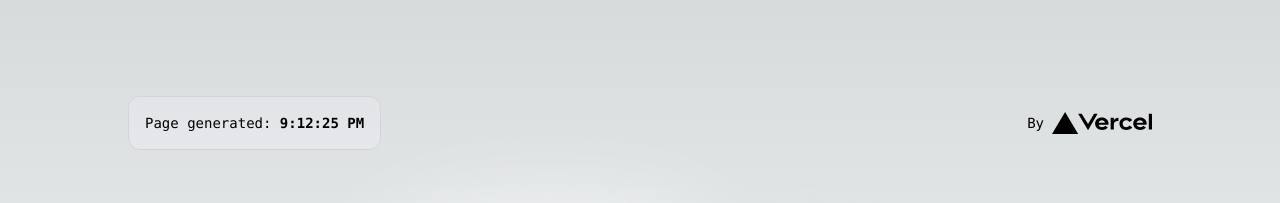
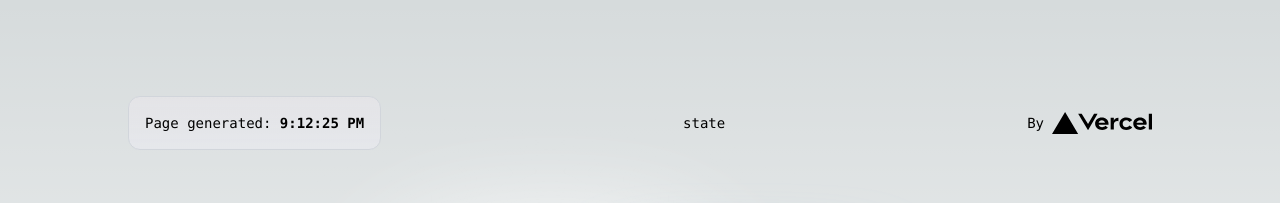
Before and after one commit to AndKenneth/routegroup-bug-reproduction, a Next.js app: page / in a window 1280 px wide. Shown: the top 203 px of the page. Built offline with nearby package versions, Linux system fonts and the light colour scheme.

Commit message:
client comp

```diff
--- /dev/null
+++ b/app/(public)/client.tsx
@@ -0,0 +1,9 @@
+'use client'
+
+import { useState } from 'react'
+
+export default function Client() {
+  const [state, setState] = useState(0)
+
+  return <div onClick={() => setState((n) => n + 1)}>state</div>
+}
--- a/app/(public)/page.tsx
+++ b/app/(public)/page.tsx
@@ -1,4 +1,5 @@
 import Image from 'next/image'
+import Client from './client'
 
 export const dynamic = 'force-dynamic'
 export const revalidate = 0
@@ -13,6 +14,7 @@ export default function Home() {
           Page generated:&nbsp;
           <code className="font-mono font-bold">{time}</code>
         </p>
+        <Client />
         <div className="fixed bottom-0 left-0 flex h-48 w-full items-end justify-center bg-gradient-to-t from-white via-white dark:from-black dark:via-black lg:static lg:h-auto lg:w-auto lg:bg-none">
           <a
             className="pointer-events-none flex place-items-center gap-2 p-8 lg:pointer-events-auto lg:p-0"
```
